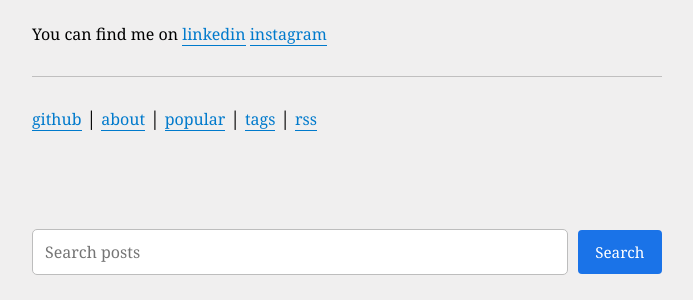
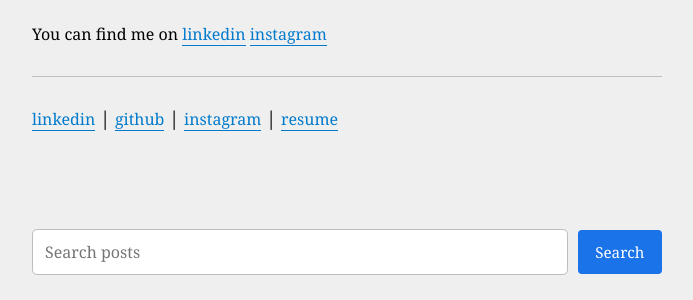
Before and after one commit to chirag1701/chirag1701.github.io, a Jekyll site: the page built from about.md, in a window 1280 px wide. Shown: the part 223-523 px from the top of the page, without its empty margins (293-986 px from the left). Built offline with Jekyll 4.4.1, drawn with Linux system fonts in a browser that asks for light colours.

Commit message:
Menu: linkedin, github, instagram, resume

```diff
--- a/_config.yml
+++ b/_config.yml
@@ -10,24 +10,22 @@ description: Chirag Sindhwani's blog — notes on software, engineering and what
 url: "https://chirag1701.github.io"
 baseurl: ""
 
-# Links shown in the "subscribe │ about │ popular │ tags │ rss" row.
+# Links shown in the menu row under your name.
 # External links open in a new tab. Remove or add entries freely.
+# (Hidden but still working: /about/, /popular/, /tags/, /rss.xml)
 nav:
-  # Got a newsletter later? Add it back like this:
-  # - title: subscribe
-  #   url: https://buttondown.com/your-newsletter
-  #   external: true
+  - title: linkedin
+    url: https://www.linkedin.com/in/chirag-sindhwani-profile/
+    external: true
   - title: github
     url: https://github.com/chirag1701
     external: true
-  - title: about
-    url: /about/
-  - title: popular
-    url: /popular/
-  - title: tags
-    url: /tags/
-  - title: rss
-    url: /rss.xml
+  - title: instagram
+    url: https://www.instagram.com/chirag_9.34/
+    external: true
+  - title: resume
+    url: /resume.pdf
+    newtab: true
 
 # Used for the "If you liked this post…" line at the end of every post.
 subscribe_url: ""   # put your newsletter URL here to add "consider subscribing" to every post
--- a/_includes/nav.html
+++ b/_includes/nav.html
@@ -1 +1 @@
-<footer><div style="display:flex;margin-bottom:0"><p>{% for item in site.nav %}{% if item.external %}<a href="{{ item.url }}" target="_blank" rel="noopener">{{ item.title }}</a>{% else %}<a href="{{ item.url | relative_url }}">{{ item.title }}</a>{% endif %}{% unless forloop.last %} │ {% endunless %}{% endfor %}</p></div></footer>
+<footer><div style="display:flex;margin-bottom:0"><p>{% for item in site.nav %}{% if item.external %}<a href="{{ item.url }}" target="_blank" rel="noopener">{{ item.title }}</a>{% elsif item.newtab %}<a href="{{ item.url | relative_url }}" target="_blank" rel="noopener">{{ item.title }}</a>{% else %}<a href="{{ item.url | relative_url }}">{{ item.title }}</a>{% endif %}{% unless forloop.last %} │ {% endunless %}{% endfor %}</p></div></footer>
--- a/about.md
+++ b/about.md
@@ -5,4 +5,4 @@ permalink: /about/
 ---
 Hi, I'm Chirag Sindhwani.
 
-You can find me on [linkedin](https://github.com/chirag1701) [instagram](https://instagram.com/chirag_9.34)
+You can find me on [linkedin](https://www.linkedin.com/in/chirag-sindhwani-profile/) [instagram](https://instagram.com/chirag_9.34)
```
